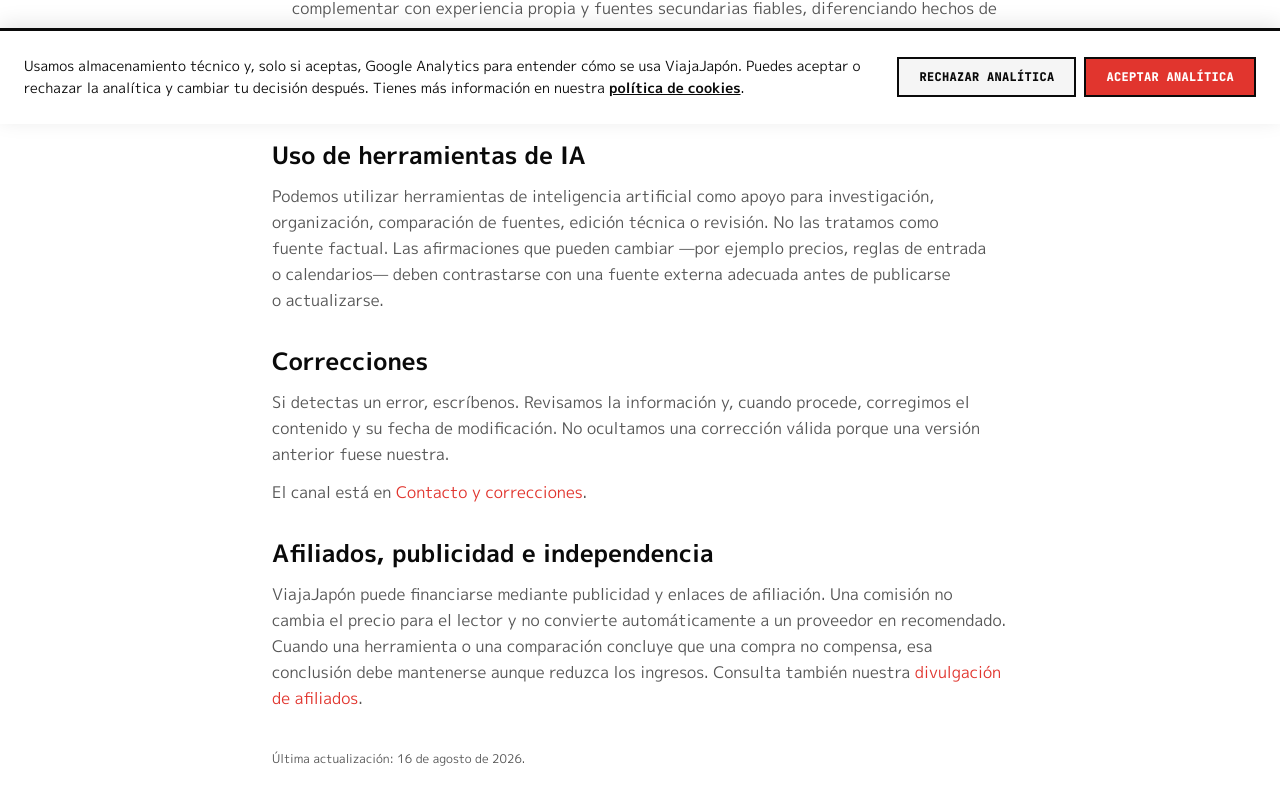
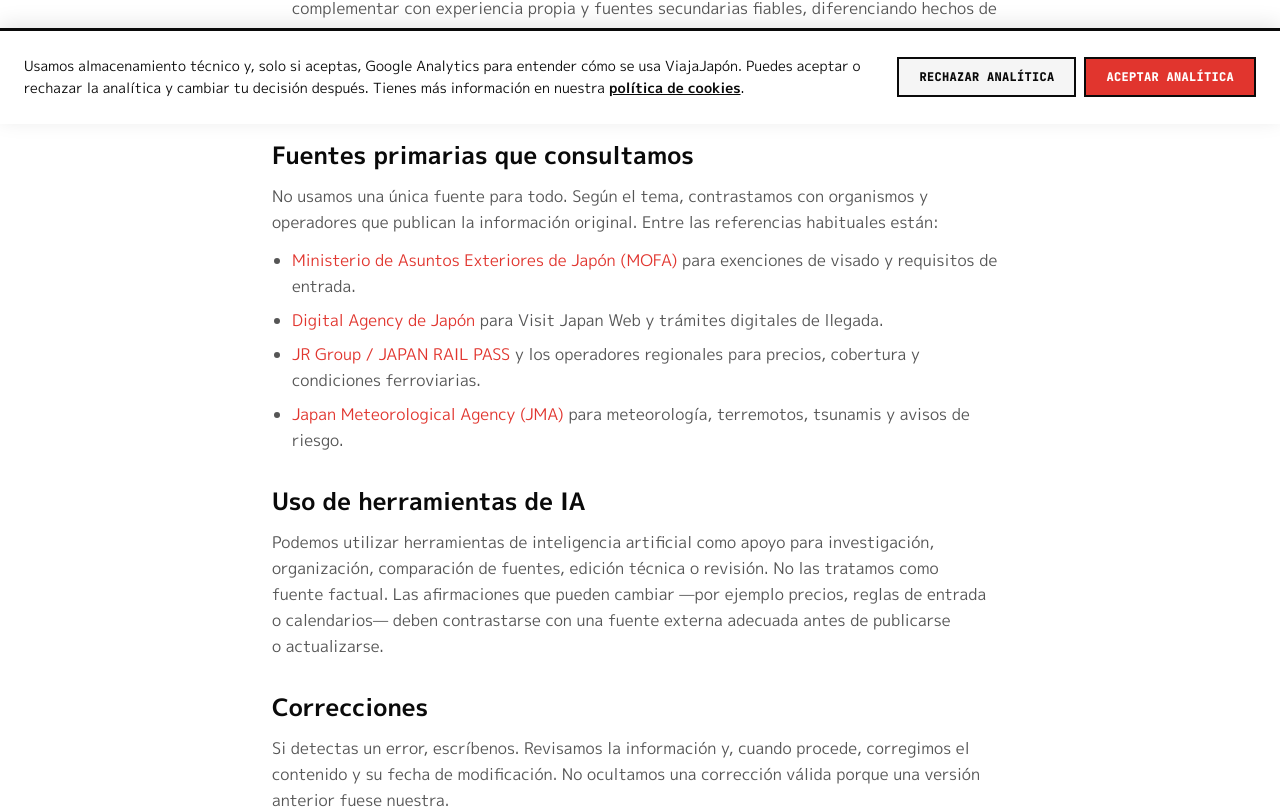
Before and after one commit to gamepassaprueba-creator/viajajapon, a Next.js app: page /politica-editorial in a window 1280 px wide. Shown: the part 676-1485 px from the top of the page. Built offline with nearby package versions, Linux system fonts and the light colour scheme; no server answers.

Commit message:
feat(editorial): hacer visibles las fuentes primarias

```diff
--- a/src/app/politica-editorial/page.tsx
+++ b/src/app/politica-editorial/page.tsx
@@ -57,6 +57,40 @@ export default function Page() {
         </section>
 
         <section>
+          <h2 className="text-2xl font-bold text-fg">Fuentes primarias que consultamos</h2>
+          <p className="mt-3">
+            No usamos una única fuente para todo. Según el tema, contrastamos con organismos y operadores que publican
+            la información original. Entre las referencias habituales están:
+          </p>
+          <ul className="mt-3 list-disc space-y-2 pl-5">
+            <li>
+              <a href="https://www.mofa.go.jp/j_info/visit/visa/short/novisa.html" className="text-primary underline-offset-2 hover:underline">
+                Ministerio de Asuntos Exteriores de Japón (MOFA)
+              </a>{" "}
+              para exenciones de visado y requisitos de entrada.
+            </li>
+            <li>
+              <a href="https://www.digital.go.jp/en/policies/visit_japan_web" className="text-primary underline-offset-2 hover:underline">
+                Digital Agency de Japón
+              </a>{" "}
+              para Visit Japan Web y trámites digitales de llegada.
+            </li>
+            <li>
+              <a href="https://japanrailpass.net/en/" className="text-primary underline-offset-2 hover:underline">
+                JR Group / JAPAN RAIL PASS
+              </a>{" "}
+              y los operadores regionales para precios, cobertura y condiciones ferroviarias.
+            </li>
+            <li>
+              <a href="https://www.jma.go.jp/jma/kokusai/multi.html" className="text-primary underline-offset-2 hover:underline">
+                Japan Meteorological Agency (JMA)
+              </a>{" "}
+              para meteorología, terremotos, tsunamis y avisos de riesgo.
+            </li>
+          </ul>
+        </section>
+
+        <section>
           <h2 className="text-2xl font-bold text-fg">Uso de herramientas de IA</h2>
           <p className="mt-3">
             Podemos utilizar herramientas de inteligencia artificial como apoyo para investigación, organización,
@@ -96,7 +130,7 @@ export default function Page() {
         </section>
       </div>
 
-      <p className="mt-10 text-xs text-fg-muted">Última actualización: 16 de agosto de 2026.</p>
+      <p className="mt-10 text-xs text-fg-muted">Última actualización: 25 de septiembre de 2026.</p>
 
       <JsonLd
         data={{
```
